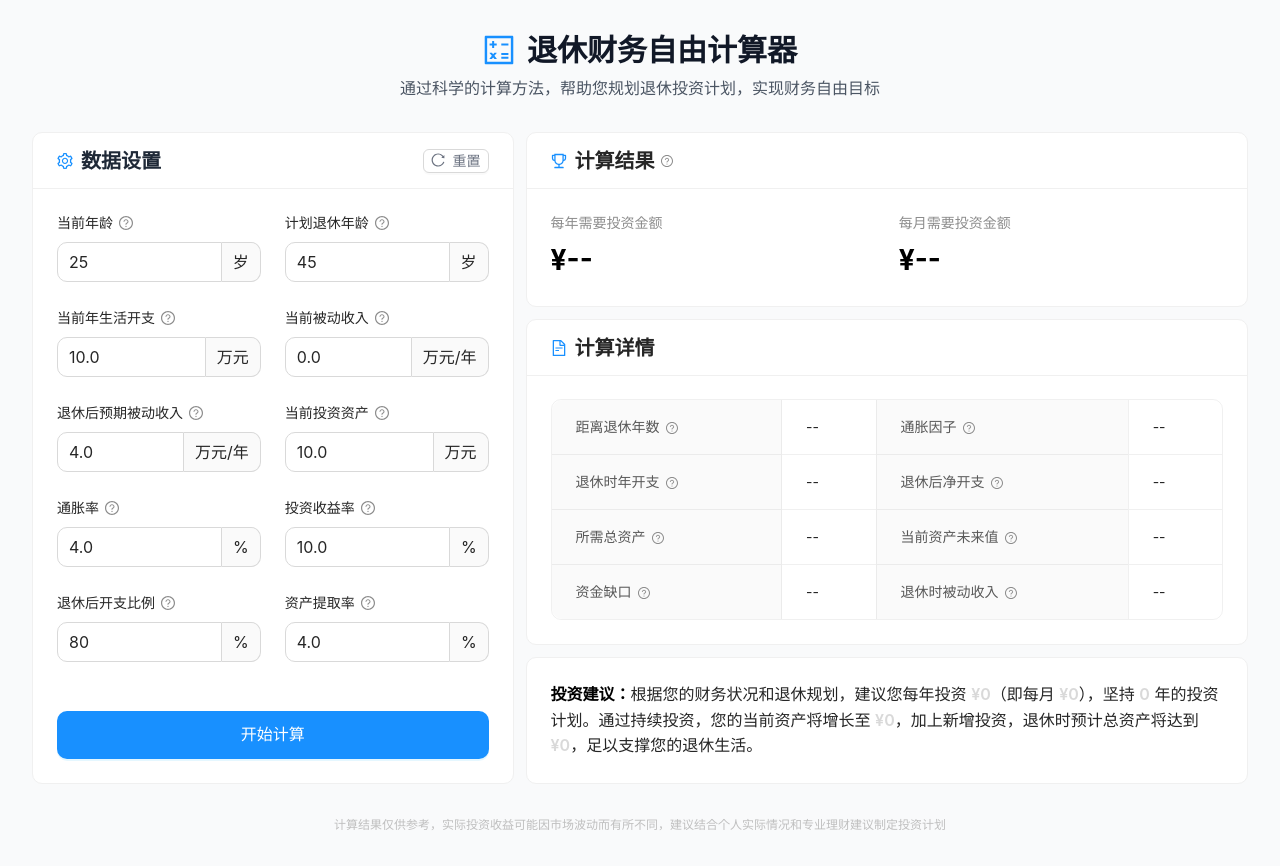
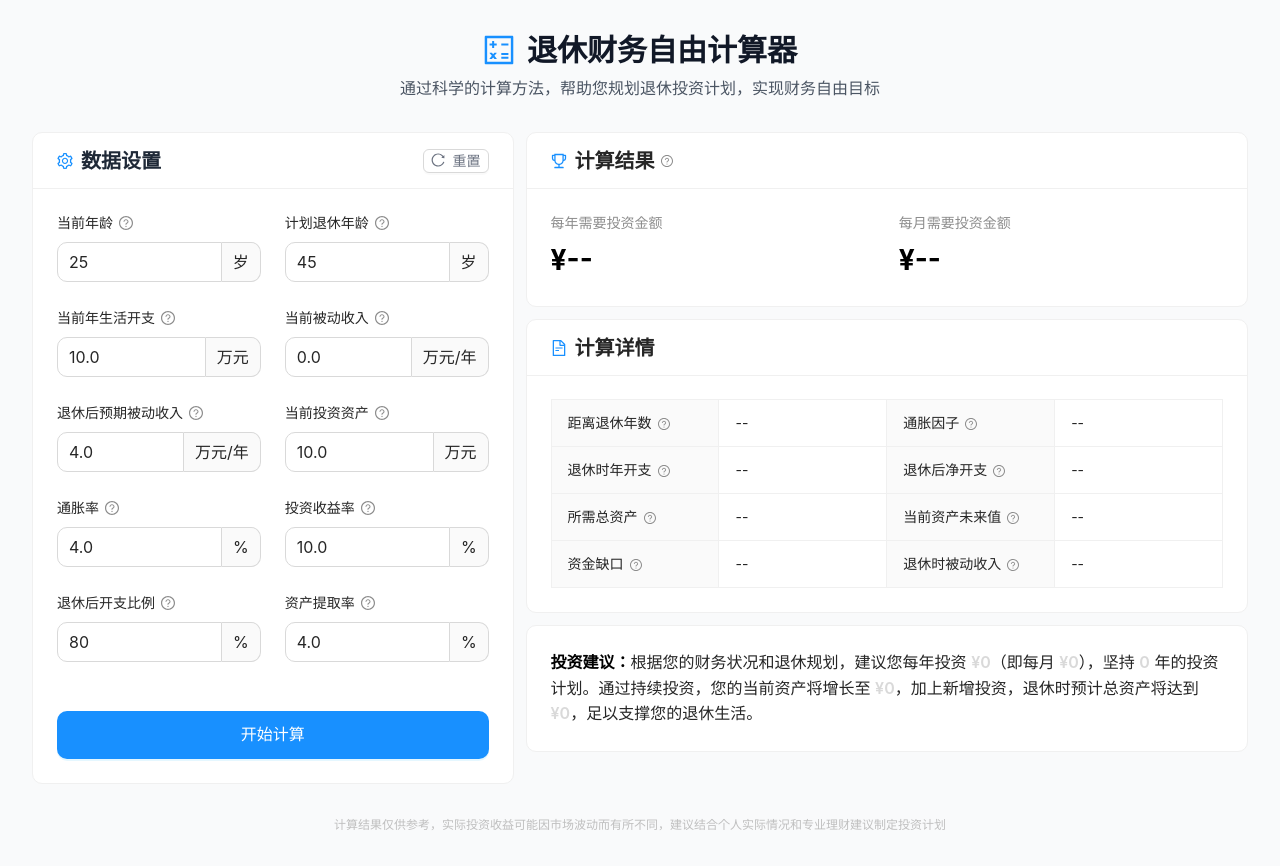
Before and after one commit to D351GN3R/Wealth-Shortcut, a React (Vite) app: page / in a window 1280 px wide. Built offline with nearby package versions, Linux system fonts and the light colour scheme.

Commit message:
Fix table layout: ensure consistent column widths in calculation details

```diff
--- a/src/components/ResultPanel.tsx
+++ b/src/components/ResultPanel.tsx
@@ -1,5 +1,5 @@
 import React from 'react';
-import { Card, Statistic, Descriptions, Row, Col, Typography, Spin, Tooltip } from 'antd';
+import { Card, Statistic, Row, Col, Typography, Spin, Tooltip } from 'antd';
 import { DollarOutlined, TrophyOutlined, LineChartOutlined, CalendarOutlined, ClockCircleOutlined, AimOutlined, RiseOutlined, FileTextOutlined, QuestionCircleOutlined } from '@ant-design/icons';
 import { CalculationResult } from '../lib/calculator';
 import { formatCurrency, formatPercentage, formatNumber } from '../lib/calculator';
@@ -101,13 +101,23 @@ export function ResultPanel({ result, isCalculating }: ResultPanelProps) {
         }
         style={{ background: '#ffffff', height: 'fit-content' }}
       >
-        <Descriptions
-          bordered
-          column={2}
-          items={[
-            {
-              key: '1',
-              label: (
+        <table style={{
+          width: '100%',
+          borderCollapse: 'collapse',
+          tableLayout: 'fixed'
+        }}>
+          <tbody>
+            <tr>
+              <th style={{
+                width: '25%',
+                padding: '12px 16px',
+                backgroundColor: '#fafafa',
+                border: '1px solid #f0f0f0',
+                textAlign: 'left',
+                fontSize: '14px',
+                fontWeight: 500,
+                color: 'rgba(0, 0, 0, 0.85)'
+              }}>
                 <span>
                   距离退休年数
                   <Tooltip title="从当前年龄到计划退休年龄的时间差" placement="top">
@@ -121,12 +131,26 @@ export function ResultPanel({ result, isCalculating }: ResultPanelProps) {
                     />
                   </Tooltip>
                 </span>
-              ),
-              children: isPlaceholder ? '--' : `${formatNumber(displayResult.yearsToRetirement)} 年`,
-            },
-            {
-              key: '2',
-              label: (
+              </th>
+              <td style={{
+                width: '25%',
+                padding: '12px 16px',
+                border: '1px solid #f0f0f0',
+                fontSize: '14px',
+                color: 'rgba(0, 0, 0, 0.85)'
+              }}>
+                {isPlaceholder ? '--' : `${formatNumber(displayResult.yearsToRetirement)} 年`}
+              </td>
+              <th style={{
+                width: '25%',
+                padding: '12px 16px',
+                backgroundColor: '#fafafa',
+                border: '1px solid #f0f0f0',
+                textAlign: 'left',
+                fontSize: '14px',
+                fontWeight: 500,
+                color: 'rgba(0, 0, 0, 0.85)'
+              }}>
                 <span>
                   通胀因子
                   <Tooltip title="考虑通胀影响的系数，用于计算未来购买力" placement="top">
@@ -140,12 +164,28 @@ export function ResultPanel({ result, isCalculating }: ResultPanelProps) {
                     />
                   </Tooltip>
                 </span>
-              ),
-              children: isPlaceholder ? '--' : formatNumber(displayResult.inflationFactor),
-            },
-            {
-              key: '3',
-              label: (
+              </th>
+              <td style={{
+                width: '25%',
+                padding: '12px 16px',
+                border: '1px solid #f0f0f0',
+                fontSize: '14px',
+                color: 'rgba(0, 0, 0, 0.85)'
+              }}>
+                {isPlaceholder ? '--' : formatNumber(displayResult.inflationFactor)}
+              </td>
+            </tr>
+            <tr>
+              <th style={{
+                width: '25%',
+                padding: '12px 16px',
+                backgroundColor: '#fafafa',
+                border: '1px solid #f0f0f0',
+                textAlign: 'left',
+                fontSize: '14px',
+                fontWeight: 500,
+                color: 'rgba(0, 0, 0, 0.85)'
+              }}>
                 <span>
                   退休时年开支
                   <Tooltip title="考虑通胀后，退休时的年度生活开支" placement="top">
@@ -159,12 +199,26 @@ export function ResultPanel({ result, isCalculating }: ResultPanelProps) {
                     />
                   </Tooltip>
                 </span>
-              ),
-              children: isPlaceholder ? '--' : formatCurrency(displayResult.retirementAnnualExpense),
-            },
-            {
-              key: '4',
-              label: (
+              </th>
+              <td style={{
+                width: '25%',
+                padding: '12px 16px',
+                border: '1px solid #f0f0f0',
+                fontSize: '14px',
+                color: 'rgba(0, 0, 0, 0.85)'
+              }}>
+                {isPlaceholder ? '--' : formatCurrency(displayResult.retirementAnnualExpense)}
+              </td>
+              <th style={{
+                width: '25%',
+                padding: '12px 16px',
+                backgroundColor: '#fafafa',
+                border: '1px solid #f0f0f0',
+                textAlign: 'left',
+                fontSize: '14px',
+                fontWeight: 500,
+                color: 'rgba(0, 0, 0, 0.85)'
+              }}>
                 <span>
                   退休后净开支
                   <Tooltip title="退休后年开支减去被动收入后的净支出" placement="top">
@@ -178,12 +232,28 @@ export function ResultPanel({ result, isCalculating }: ResultPanelProps) {
                     />
                   </Tooltip>
                 </span>
-              ),
-              children: isPlaceholder ? '--' : formatCurrency(displayResult.investmentNeededToCoverExpense),
-            },
-            {
-              key: '5',
-              label: (
+              </th>
+              <td style={{
+                width: '25%',
+                padding: '12px 16px',
+                border: '1px solid #f0f0f0',
+                fontSize: '14px',
+                color: 'rgba(0, 0, 0, 0.85)'
+              }}>
+                {isPlaceholder ? '--' : formatCurrency(displayResult.investmentNeededToCoverExpense)}
+              </td>
+            </tr>
+            <tr>
+              <th style={{
+                width: '25%',
+                padding: '12px 16px',
+                backgroundColor: '#fafafa',
+                border: '1px solid #f0f0f0',
+                textAlign: 'left',
+                fontSize: '14px',
+                fontWeight: 500,
+                color: 'rgba(0, 0, 0, 0.85)'
+              }}>
                 <span>
                   所需总资产
                   <Tooltip title="退休时需要的总投资资产，按提取率计算" placement="top">
@@ -197,12 +267,26 @@ export function ResultPanel({ result, isCalculating }: ResultPanelProps) {
                     />
                   </Tooltip>
                 </span>
-              ),
-              children: isPlaceholder ? '--' : formatCurrency(displayResult.totalAssetsNeeded),
-            },
-            {
-              key: '6',
-              label: (
+              </th>
+              <td style={{
+                width: '25%',
+                padding: '12px 16px',
+                border: '1px solid #f0f0f0',
+                fontSize: '14px',
+                color: 'rgba(0, 0, 0, 0.85)'
+              }}>
+                {isPlaceholder ? '--' : formatCurrency(displayResult.totalAssetsNeeded)}
+              </td>
+              <th style={{
+                width: '25%',
+                padding: '12px 16px',
+                backgroundColor: '#fafafa',
+                border: '1px solid #f0f0f0',
+                textAlign: 'left',
+                fontSize: '14px',
+                fontWeight: 500,
+                color: 'rgba(0, 0, 0, 0.85)'
+              }}>
                 <span>
                   当前资产未来值
                   <Tooltip title="当前投资资产按投资收益率增长到退休时的价值" placement="top">
@@ -216,12 +300,28 @@ export function ResultPanel({ result, isCalculating }: ResultPanelProps) {
                     />
                   </Tooltip>
                 </span>
-              ),
-              children: isPlaceholder ? '--' : formatCurrency(displayResult.currentAssetsFutureValue),
-            },
-            {
-              key: '7',
-              label: (
+              </th>
+              <td style={{
+                width: '25%',
+                padding: '12px 16px',
+                border: '1px solid #f0f0f0',
+                fontSize: '14px',
+                color: 'rgba(0, 0, 0, 0.85)'
+              }}>
+                {isPlaceholder ? '--' : formatCurrency(displayResult.currentAssetsFutureValue)}
+              </td>
+            </tr>
+            <tr>
+              <th style={{
+                width: '25%',
+                padding: '12px 16px',
+                backgroundColor: '#fafafa',
+                border: '1px solid #f0f0f0',
+                textAlign: 'left',
+                fontSize: '14px',
+                fontWeight: 500,
+                color: 'rgba(0, 0, 0, 0.85)'
+              }}>
                 <span>
                   资金缺口
                   <Tooltip title="当前投资资产与退休所需资产的差额" placement="top">
@@ -235,12 +335,26 @@ export function ResultPanel({ result, isCalculating }: ResultPanelProps) {
                     />
                   </Tooltip>
                 </span>
-              ),
-              children: isPlaceholder ? '--' : formatCurrency(displayResult.fundingGap),
-            },
-            {
-              key: '9',
-              label: (
+              </th>
+              <td style={{
+                width: '25%',
+                padding: '12px 16px',
+                border: '1px solid #f0f0f0',
+                fontSize: '14px',
+                color: 'rgba(0, 0, 0, 0.85)'
+              }}>
+                {isPlaceholder ? '--' : formatCurrency(displayResult.fundingGap)}
+              </td>
+              <th style={{
+                width: '25%',
+                padding: '12px 16px',
+                backgroundColor: '#fafafa',
+                border: '1px solid #f0f0f0',
+                textAlign: 'left',
+                fontSize: '14px',
+                fontWeight: 500,
+                color: 'rgba(0, 0, 0, 0.85)'
+              }}>
                 <span>
                   退休时被动收入
                   <Tooltip title="考虑通胀后，退休时的年度被动收入" placement="top">
@@ -254,11 +368,19 @@ export function ResultPanel({ result, isCalculating }: ResultPanelProps) {
                     />
                   </Tooltip>
                 </span>
-              ),
-              children: isPlaceholder ? '--' : formatCurrency(displayResult.retirementPassiveIncome),
-            },
-          ]}
-        />
+              </th>
+              <td style={{
+                width: '25%',
+                padding: '12px 16px',
+                border: '1px solid #f0f0f0',
+                fontSize: '14px',
+                color: 'rgba(0, 0, 0, 0.85)'
+              }}>
+                {isPlaceholder ? '--' : formatCurrency(displayResult.retirementPassiveIncome)}
+              </td>
+            </tr>
+          </tbody>
+        </table>
       </Card>
 
       {/* 投资建议 */}
```
